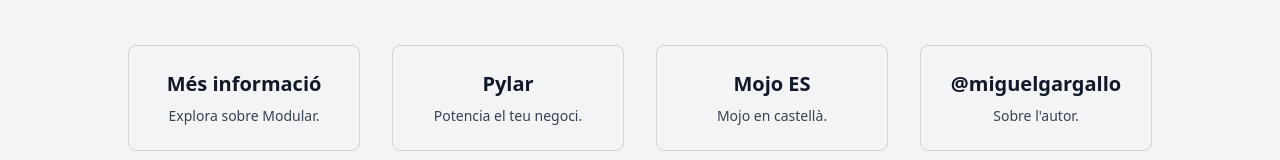
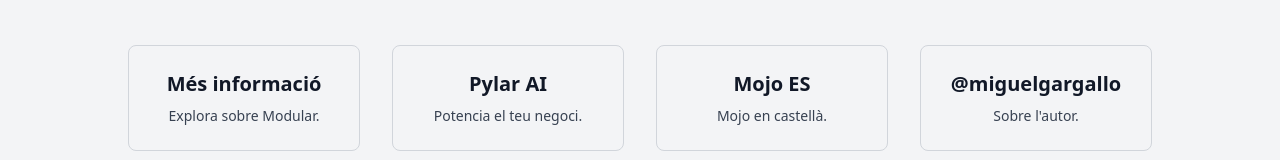
Before and after one commit to miguelgargallo/mojo-cat-svelte, a SvelteKit app: page / in a window 1280 px wide. Shown: the part 380-540 px from the top of the page. Built offline with nearby package versions, Linux system fonts and the light colour scheme.

Commit message:
gh 0.0.1 source code

```diff
--- a/src/routes/+page.svelte
+++ b/src/routes/+page.svelte
@@ -23,7 +23,7 @@
 				href="https://pylar.org"
 				class="flex flex-col items-center justify-center rounded-lg border border-gray-300 px-8 py-6 transition-colors hover:border-gray-400 hover:bg-gray-50"
 			>
-				<h2 class="text-xl font-semibold text-gray-900 dark:text-gray-100 mb-2">Pylar</h2>
+				<h2 class="text-xl font-semibold text-gray-900 dark:text-gray-100 mb-2">Pylar AI</h2>
 				<p class="text-sm text-gray-700 dark:text-gray-300">Potencia el teu negoci.</p>
 			</a>
 			<a
```
